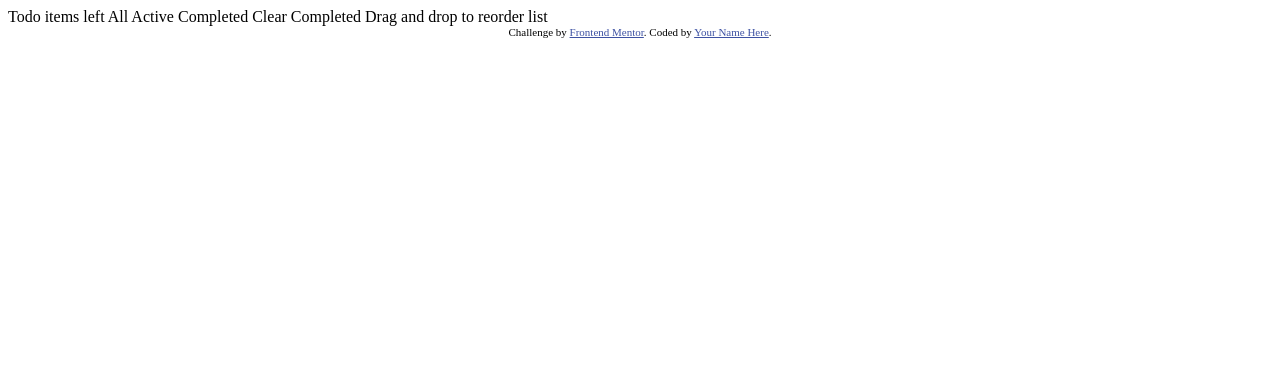
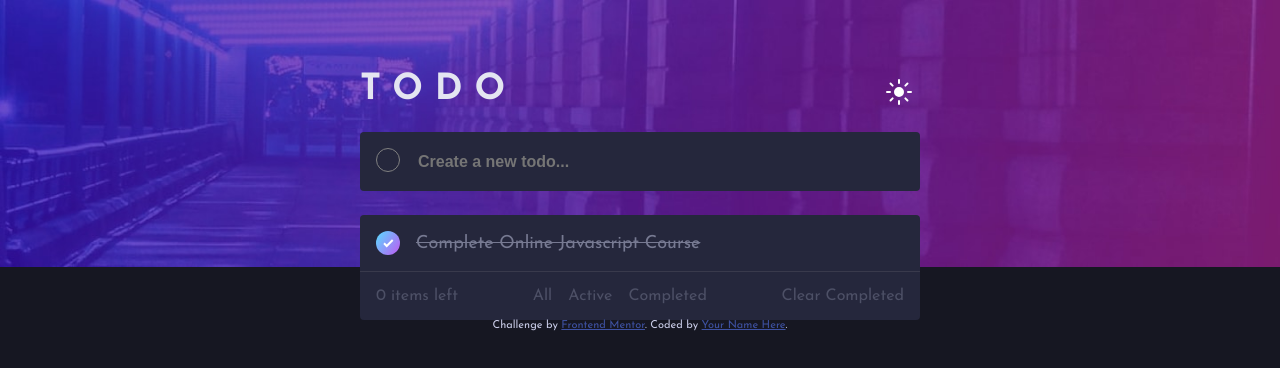
Before and after one commit to mattyd96/todo-list-app, a plain HTML site: page index.html in a window 1280 px wide. Drawn offline with Linux system fonts and the light colour scheme.

Commit message:
delete and create functions running

```diff
--- a/index.html
+++ b/index.html
@@ -13,24 +13,62 @@
     .attribution { font-size: 11px; text-align: center; }
     .attribution a { color: hsl(228, 45%, 44%); }
   </style>
+
+  <link rel="stylesheet" href="scss/style.css">
 </head>
 <body>
+  <div class="head-image">
+    <picture>
+      <source media="(max-width: 700px)" srcset="images/bg-mobile-dark.jpg">
+      <img src="images/bg-desktop-dark.jpg" alt="background image">
+    </picture>
+  </div>
+  <div class="container">
+    <header>
+      <h1>TODO</h1>
+      <button class="dark" onclick="changeColors()"><img src="images/icon-sun.svg" alt="" id="theme-icon"></button>
+    </header>
+    <main>
+      <div class="form-container">
+        <form id="form">
+          <label for="to-do-entry"><button></button></label>
+          <input type="text" id="to-do-entry" name="to-do-entry" placeholder="Create a new todo...">
+        </form>
+      </div>
 
-  Todo
+      <div class="articles">
+        <!-- to do item: new articles will be added in this section -->
+        <article class="to-do-item checked" id="30">
+          <div class="text">
+            <button class="to-do-check-button" id="button-30" onclick="checkOff('30')"><img src="images/icon-check.svg" alt="" id="check-30"></button>
+            <h4>Complete Online Javascript Course</h4>
+          </div>
+          <img src="images/icon-cross.svg" alt="" class= "delete" id="delete-30" onclick="deleteToDo('30')">
+        </article>
 
-  <!-- Add dynamic number --> items left
+        <!-- nav -->
+        <nav id="nav">
+          <p><span id="items-left-number">0</span> items left</p>
+          <ul class="hide-show">
+            <li onclick="showAll()">All</li>
+            <li onclick="showSelected('active', 'checked')">Active</li>
+            <li onclick="showSelected('checked', 'active')">Completed</li>
+          </ul>
+          <ul class="clear">
+            <li onclick="clearItems()">Clear Completed</li>
+          </ul>
+        </nav>
+      </div>
+    </main>
+  </div>
 
-  All
-  Active
-  Completed
-
-  Clear Completed
-
-  Drag and drop to reorder list
 
   <div class="attribution">
     Challenge by <a href="https://www.frontendmentor.io?ref=challenge" target="_blank">Frontend Mentor</a>.
     Coded by <a href="#">Your Name Here</a>.
   </div>
+
+
+  <script src="script.js"></script>
 </body>
 </html>
--- /dev/null
+++ b/script.js
@@ -0,0 +1,109 @@
+//global Id and count variables for todo items
+var id = 0;
+var totalTodos = 0;
+
+//--------------------------- todo element creation and deletion -----------------------------//
+//create new todo item
+function createToDo(event) {
+
+    //prevent default behaviour of form submition
+    event.preventDefault();
+
+    //get value of text from submition and reset it
+    var content = document.getElementById('to-do-entry').value
+    document.getElementById('to-do-entry').value = "";
+
+    if(content == "") { return; }
+
+    //html for new todo item
+    var html = '<article class="to-do-item active" id="' + id.toString() + '"><div class="text"><button class="to-do-check-button" id="button-1" onclick="checkOff(\'' + id.toString() + '\')"><img src="images/icon-check.svg" alt="" id="check-' + id.toString() + '"></button><h4>' + content + '</h4></div><img src="images/icon-cross.svg" alt="" class= "delete" id="delete-' + id.toString() + '" onclick="deleteToDo(\'' + id.toString() + '\')"></article>'
+
+    //insert that html
+    document.getElementById("nav").insertAdjacentHTML('beforebegin', html);
+
+    //increment the id
+    id += 1;
+    totalTodos += 1;
+    itemNumberUpdate();
+}
+
+//event listener for form submition -> fires createToDo
+var form = document.getElementById("form");
+form.addEventListener('submit', createToDo);
+
+
+//delete a to do
+function deleteToDo(item) {
+    var todo = document.getElementById(item);
+    todo.remove();
+    totalTodos -= 1;
+    itemNumberUpdate();
+}
+
+//update number of items
+function itemNumberUpdate() {
+    document.getElementById("items-left-number").innerText = totalTodos.toString();
+}
+
+
+//--------------------------- checking and unchecking todo elements -------------------------------//
+//toggle checked status of any todo
+function checkOff(todo) {
+    var element = document.getElementById(todo).classList
+
+    element.toggle("checked");
+    element.toggle("active")
+}
+
+
+//------------------------------ showing and hiding todo elements -----------------------------------//
+//hide
+function hide(selected) {
+    var elements = document.getElementsByClassName(selected);
+
+    Array.from(elements).forEach(element => {
+        element.style.display = "none";
+    });
+}
+
+//show
+function show(selected) {
+    var elements = document.getElementsByClassName(selected);
+
+    Array.from(elements).forEach(element => {
+        element.style.display = "flex";
+    });
+}
+
+//show all
+function showAll() {
+    var elements = document.getElementsByClassName("to-do-item");
+
+    Array.from(elements).forEach(element => {
+        element.style.display = "flex";
+    });
+}
+
+//show only selected
+function showSelected(shown, hidden) {
+    hide(hidden);
+    show(shown);
+}
+
+
+//----------------------------- changing light and dark themes ---------------------------------------//
+
+function changeColors() {
+    var status = document.getElementById("theme-icon").src;
+
+
+    if(status.includes("sun")) {
+        document.getElementById("theme-icon").src = "images/icon-moon.svg";
+
+        document.documentElement.style.setProperty('--background-color', 'hsl(0, 0%, 98%)');
+        document.documentElement.style.setProperty('--todo-background-color', '#fff');
+        document.documentElement.style.setProperty('--title-color', 'hsl(0, 0%, 98%)');
+
+        document.documentElement.style.setProperty('--text-color', 'hsl(236, 9%, 61%)');
+    }
+}
--- /dev/null
+++ b/scss/style.scss
@@ -0,0 +1,184 @@
+@import url('https://fonts.googleapis.com/css2?family=Josefin+Sans:wght@400;700&display=swap');
+
+:root {
+    --background-color: hsl(235, 21%, 11%);
+    --title-color: hsl(236, 33%, 92%);
+    --text-color: hsl(234, 39%, 85%);
+    --todo-background-color: hsl(235, 24%, 19%);
+    --text-hover-color: hsl(236, 33%, 92%);
+    --checked-text-color: hsl(234, 11%, 52%);
+    --border-color: hsl(237, 14%, 26%);
+}
+
+
+body {
+    margin: 0;
+    font-family: 'Josefin Sans', sans-serif;
+    font-size: 18px;
+    background-color: var(--background-color);
+    color: var(--text-color);
+}
+
+.head-image {
+    height:20rem;
+    overflow: hidden;
+
+    img {
+        object-fit: cover;
+        width: 100%;
+    }
+}
+
+.container {
+    max-width: 35rem;
+    margin: auto;
+    margin-top: -17rem;
+    display: flex;
+    flex-direction: column;
+    z-index: 100;
+}
+
+header {
+    display: flex;
+    justify-content: space-between;
+    align-items: center;
+
+    h1 {
+        letter-spacing: .75rem;
+        color: var(--title-color);
+    }
+
+    button {
+        border-style: none;
+        background-color: transparent;
+    }
+}
+
+button {
+    width: 1.5rem;
+    height: 1.5rem;
+    background-color: transparent;
+    border-radius: 1.5rem;
+    border: .1rem solid grey;
+    margin-right: 1rem;
+
+    &:hover {
+        cursor: pointer;
+    }
+}
+
+.form-container {
+    background-color: var(--todo-background-color);
+    padding: 1rem 1rem;
+    border-radius: .25rem;
+    margin-bottom: 1.5rem;
+
+    form {
+        display: flex;
+    }
+
+    input {
+        background-color: transparent;
+        color: var(--text-color);
+        border-style: none;
+        outline: none;
+        font-size: 16px;
+        font-weight: 700;
+        width: 90%;
+        caret-color: hsl(220, 98%, 61%);
+    }
+}
+
+.articles {
+    display: flex;
+    flex-direction: column;
+    background-color: var(--todo-background-color);
+    border-radius: .25rem;
+
+    .to-do-item {
+        display: flex;
+        align-items: center;
+        justify-content: space-between;
+        padding: 1rem 1rem;
+        border-bottom: .1rem solid var(--border-color);
+
+        .text {
+            display: flex;
+            align-items: center;
+            max-width: 70%;
+        }
+
+        h4 {
+            margin: 0;
+            font-size: 18px;
+            font-weight: 400;
+        }
+
+        img {
+            visibility: hidden;
+        }
+
+        &:hover {
+            cursor: pointer;
+
+            .delete {
+                visibility: visible;
+            }
+
+            .text {
+                color: var(--text-hover-color);
+            }
+        }
+
+
+
+    }
+
+    .active {
+        button:hover {
+            border: solid .1rem transparent;
+            background-image: linear-gradient(rgba(255, 255, 255, 0), rgba(255, 255, 255, 0)), linear-gradient(125deg, hsl(192, 100%, 67%), hsl(280, 87%, 65%));
+            background-origin: border-box;
+            background-clip: content-box, border-box;
+            box-shadow: 2px 1000px 1px var(--todo-background-color) inset;
+        }
+    }
+
+    .checked {
+        .to-do-check-button img {
+            visibility: visible;
+        }
+
+        button {
+            background: linear-gradient(125deg, hsl(192, 100%, 67%), hsl(280, 87%, 65%));
+            border: none;
+        }
+
+        h4 {
+            text-decoration: line-through;
+            color: var(--checked-text-color);
+        }
+    }
+
+    nav {
+        display: flex;
+        justify-content: space-between;
+        padding: 0 1rem;
+        font-size: 1rem;
+        color: hsl(233, 14%, 35%);
+
+        ul {
+            list-style: none;
+            display: flex;
+        }
+
+        li {
+            margin-left: 1rem;
+
+            &:hover {
+                cursor: pointer;
+                color: var(--text-color);
+            }
+        }
+    }
+}
```
Also changed, not shown: scss/style.css (added), 1 other file.
